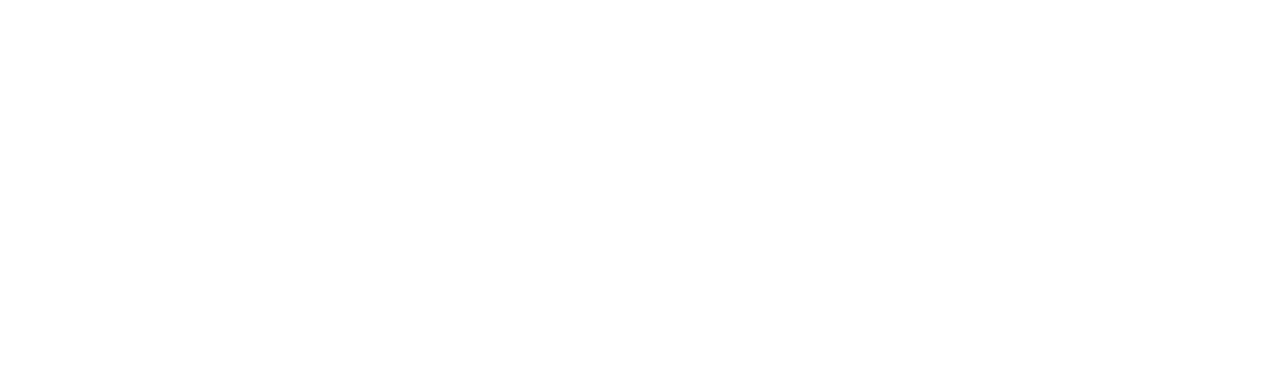
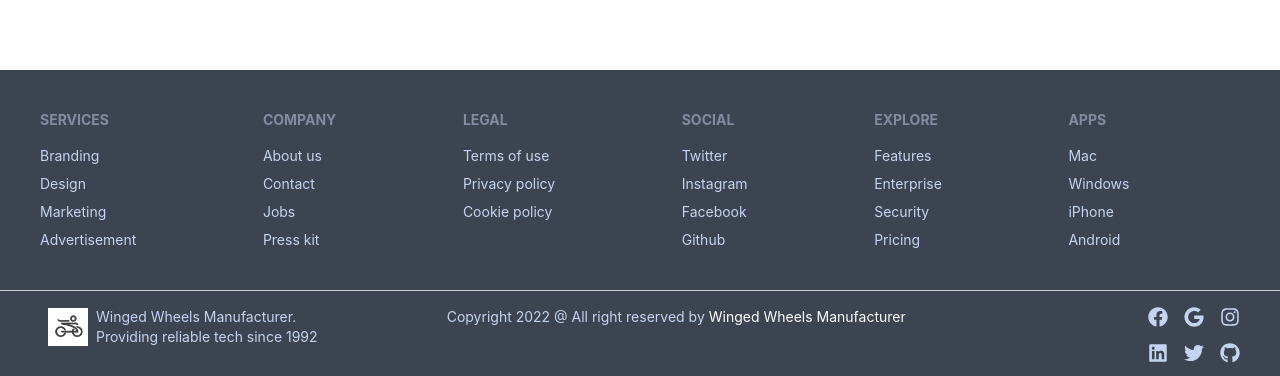
Before and after one commit to shova29/manufacturer-website-client-side, a React (Create React App) app: page / in a window 1280 px wide. Shown: the part 1622-1998 px from the top of the page. Before the commit the page ends 1692 px from the top, so only its background shows below. Built offline with nearby package versions, Linux system fonts and the light colour scheme; no server answers.

Commit message:
footer added

```diff
--- a/src/App.js
+++ b/src/App.js
@@ -8,6 +8,7 @@
 import Login from "./Pages/Login/Login";
 import ProtectedRoute from "./Pages/Login/ProtectedRoute";
 import Registration from "./Pages/Login/Registration";
+import Footer from "./Pages/Shared/Footer";
 import Navbar from "./Pages/Shared/Navbar";
 import NotFound from "./Pages/Shared/NotFound";
 
@@ -31,6 +32,7 @@
         <Route path="blogs" element={<Blogs />} />
         <Route path="*" element={<NotFound />} />
       </Routes>
+      <Footer></Footer>
       <ToastContainer />
     </div>
   );
--- /dev/null
+++ b/src/Pages/Shared/Footer.js
@@ -0,0 +1,205 @@
+import React from "react";
+import logo from "../../assets/icon/favicon.png";
+import { FaFacebook } from "react-icons/fa";
+import { FaTwitter } from "react-icons/fa";
+import { FaInstagram } from "react-icons/fa";
+import { FaGithub } from "react-icons/fa";
+import { FaGoogle } from "react-icons/fa";
+import { FaLinkedin } from "react-icons/fa";
+
+const Footer = () => {
+  return (
+    <div>
+      <footer className="footer p-10 bg-neutral text-neutral-content">
+        <div>
+          <span class="footer-title">Services</span>
+          <a class="hover:text-primary">Branding</a>
+          <a class="hover:text-primary">Design</a>
+          <a class="hover:text-primary">Marketing</a>
+          <a class="hover:text-primary">Advertisement</a>
+        </div>
+        <div>
+          <span class="footer-title">Company</span>
+          <a class="hover:text-primary">About us</a>
+          <a class="hover:text-primary">Contact</a>
+          <a class="hover:text-primary">Jobs</a>
+          <a class="hover:text-primary">Press kit</a>
+        </div>
+        <div>
+          <span class="footer-title">Legal</span>
+          <a class="hover:text-primary">Terms of use</a>
+          <a class="hover:text-primary">Privacy policy</a>
+          <a class="hover:text-primary">Cookie policy</a>
+        </div>
+        <div>
+          <span class="footer-title">Social</span>
+          <a class="hover:text-primary">Twitter</a>
+          <a class="hover:text-primary">Instagram</a>
+          <a class="hover:text-primary">Facebook</a>
+          <a class="hover:text-primary">Github</a>
+        </div>
+        <div>
+          <span class="footer-title">Explore</span>
+          <a class="hover:text-primary">Features</a>
+          <a class="hover:text-primary">Enterprise</a>
+          <a class="hover:text-primary">Security</a>
+          <a class="hover:text-primary">Pricing</a>
+        </div>
+        <div>
+          <span class="footer-title">Apps</span>
+          <a class="hover:text-primary">Mac</a>
+          <a class="hover:text-primary">Windows</a>
+          <a class="hover:text-primary">iPhone</a>
+          <a class="hover:text-primary">Android</a>
+        </div>
+      </footer>
+      <footer className="footer px-10 py-4 border-t bg-neutral text-neutral-content border-base-300">
+        <div className="items-center grid-flow-col">
+          <div className="ml-2 w-10 rounded-full">
+            <img src={logo} alt={logo} />
+          </div>
+          <p>
+            Winged Wheels Manufacturer. <br />
+            Providing reliable tech since 1992
+          </p>
+        </div>
+        <div>
+          <p>
+            {" "}
+            Copyright {new Date().getFullYear()} &#64; All right reserved by
+            <a
+              className="text-white hover:text-cyan-600"
+              href="https://github.com/shova29"
+            >
+              {" "}
+              Winged Wheels Manufacturer
+            </a>
+          </p>
+        </div>
+        <div className="md:place-self-center md:justify-self-end">
+          <div className="grid grid-cols md:grid-cols-2 lg:grid-cols-3 gap-4">
+            <a>
+              <FaFacebook className="w-5 h-full mx-auto hover:text-cyan-700" />
+            </a>
+            <a>
+              <FaGoogle className="w-5 h-full mx-auto hover:text-cyan-700" />
+            </a>
+            <a>
+              <FaInstagram className="w-5 h-full mx-auto hover:text-cyan-700" />
+            </a>
+            <a>
+              <FaLinkedin className="w-5 h-full mx-auto hover:text-cyan-700" />
+            </a>
+            <a>
+              <FaTwitter className="w-5 h-full mx-auto hover:text-cyan-700" />
+            </a>
+            <a>
+              <FaGithub className="w-5 h-full mx-auto hover:text-cyan-700" />
+            </a>
+          </div>
+        </div>
+      </footer>
+    </div>
+  );
+};
+
+export default Footer;
+
+{
+  /* <footer className="footer p-10 bg-base-200 text-base-content">
+      <div>
+        <svg
+          width="50"
+          height="50"
+          viewBox="0 0 24 24"
+          xmlns="http://www.w3.org/2000/svg"
+          fill-rule="evenodd"
+          clip-rule="evenodd"
+          className="fill-current"
+        >
+          <path d="M22.672 15.226l-2.432.811.841 2.515c.33 1.019-.209 2.127-1.23 2.456-1.15.325-2.148-.321-2.463-1.226l-.84-2.518-5.013 1.677.84 2.517c.391 1.203-.434 2.542-1.831 2.542-.88 0-1.601-.564-1.86-1.314l-.842-2.516-2.431.809c-1.135.328-2.145-.317-2.463-1.229-.329-1.018.211-2.127 1.231-2.456l2.432-.809-1.621-4.823-2.432.808c-1.355.384-2.558-.59-2.558-1.839 0-.817.509-1.582 1.327-1.846l2.433-.809-.842-2.515c-.33-1.02.211-2.129 1.232-2.458 1.02-.329 2.13.209 2.461 1.229l.842 2.515 5.011-1.677-.839-2.517c-.403-1.238.484-2.553 1.843-2.553.819 0 1.585.509 1.85 1.326l.841 2.517 2.431-.81c1.02-.33 2.131.211 2.461 1.229.332 1.018-.21 2.126-1.23 2.456l-2.433.809 1.622 4.823 2.433-.809c1.242-.401 2.557.484 2.557 1.838 0 .819-.51 1.583-1.328 1.847m-8.992-6.428l-5.01 1.675 1.619 4.828 5.011-1.674-1.62-4.829z"></path>
+        </svg>
+        <p>
+          ACME Industries Ltd.
+          <br />
+          Providing reliable tech since 1992
+        </p>
+      </div>
+      <div>
+        <span className="footer-title">Services</span>
+        <a className="link link-hover">Branding</a>
+        <a className="link link-hover">Design</a>
+        <a className="link link-hover">Marketing</a>
+        <a className="link link-hover">Advertisement</a>
+      </div>
+      <div>
+        <span className="footer-title">Company</span>
+        <a className="link link-hover">About us</a>
+        <a className="link link-hover">Contact</a>
+        <a className="link link-hover">Jobs</a>
+        <a className="link link-hover">Press kit</a>
+      </div>
+      <div>
+        <span className="footer-title">Legal</span>
+        <a className="link link-hover">Terms of use</a>
+        <a className="link link-hover">Privacy policy</a>
+        <a className="link link-hover">Cookie policy</a>
+      </div>
+      <div className="items-center grid-flow-col">
+        <svg
+          width="24"
+          height="24"
+          viewBox="0 0 24 24"
+          xmlns="http://www.w3.org/2000/svg"
+          fill-rule="evenodd"
+          clip-rule="evenodd"
+          className="fill-current"
+        >
+          <path d="M22.672 15.226l-2.432.811.841 2.515c.33 1.019-.209 2.127-1.23 2.456-1.15.325-2.148-.321-2.463-1.226l-.84-2.518-5.013 1.677.84 2.517c.391 1.203-.434 2.542-1.831 2.542-.88 0-1.601-.564-1.86-1.314l-.842-2.516-2.431.809c-1.135.328-2.145-.317-2.463-1.229-.329-1.018.211-2.127 1.231-2.456l2.432-.809-1.621-4.823-2.432.808c-1.355.384-2.558-.59-2.558-1.839 0-.817.509-1.582 1.327-1.846l2.433-.809-.842-2.515c-.33-1.02.211-2.129 1.232-2.458 1.02-.329 2.13.209 2.461 1.229l.842 2.515 5.011-1.677-.839-2.517c-.403-1.238.484-2.553 1.843-2.553.819 0 1.585.509 1.85 1.326l.841 2.517 2.431-.81c1.02-.33 2.131.211 2.461 1.229.332 1.018-.21 2.126-1.23 2.456l-2.433.809 1.622 4.823 2.433-.809c1.242-.401 2.557.484 2.557 1.838 0 .819-.51 1.583-1.328 1.847m-8.992-6.428l-5.01 1.675 1.619 4.828 5.011-1.674-1.62-4.829z"></path>
+        </svg>
+        <p>
+          ACME Industries Ltd. <br />
+          Providing reliable tech since 1992
+        </p>
+      </div>
+      <div className="px-10 py-4 border-t bg-base-200 text-base-content border-base-300">
+        <div className="md:place-self-center md:justify-self-end">
+          <div className="grid grid-flow-col gap-4">
+            <a>
+              <svg
+                xmlns="http://www.w3.org/2000/svg"
+                width="24"
+                height="24"
+                viewBox="0 0 24 24"
+                className="fill-current"
+              >
+                <path d="M24 4.557c-.883.392-1.832.656-2.828.775 1.017-.609 1.798-1.574 2.165-2.724-.951.564-2.005.974-3.127 1.195-.897-.957-2.178-1.555-3.594-1.555-3.179 0-5.515 2.966-4.797 6.045-4.091-.205-7.719-2.165-10.148-5.144-1.29 2.213-.669 5.108 1.523 6.574-.806-.026-1.566-.247-2.229-.616-.054 2.281 1.581 4.415 3.949 4.89-.693.188-1.452.232-2.224.084.626 1.956 2.444 3.379 4.6 3.419-2.07 1.623-4.678 2.348-7.29 2.04 2.179 1.397 4.768 2.212 7.548 2.212 9.142 0 14.307-7.721 13.995-14.646.962-.695 1.797-1.562 2.457-2.549z"></path>
+              </svg>
+            </a>
+            <a>
+              <svg
+                xmlns="http://www.w3.org/2000/svg"
+                width="24"
+                height="24"
+                viewBox="0 0 24 24"
+                className="fill-current"
+              >
+                <path d="M19.615 3.184c-3.604-.246-11.631-.245-15.23 0-3.897.266-4.356 2.62-4.385 8.816.029 6.185.484 8.549 4.385 8.816 3.6.245 11.626.246 15.23 0 3.897-.266 4.356-2.62 4.385-8.816-.029-6.185-.484-8.549-4.385-8.816zm-10.615 12.816v-8l8 3.993-8 4.007z"></path>
+              </svg>
+            </a>
+            <a>
+              <svg
+                xmlns="http://www.w3.org/2000/svg"
+                width="24"
+                height="24"
+                viewBox="0 0 24 24"
+                className="fill-current"
+              >
+                <path d="M9 8h-3v4h3v12h5v-12h3.642l.358-4h-4v-1.667c0-.955.192-1.333 1.115-1.333h2.885v-5h-3.808c-3.596 0-5.192 1.583-5.192 4.615v3.385z"></path>
+              </svg>
+            </a>
+          </div>
+        </div>
+      </div>
+    </footer> */
+}
```
Also changed, not shown: src/Pages/Home/PartDetails.js (+18 -18 lines).
